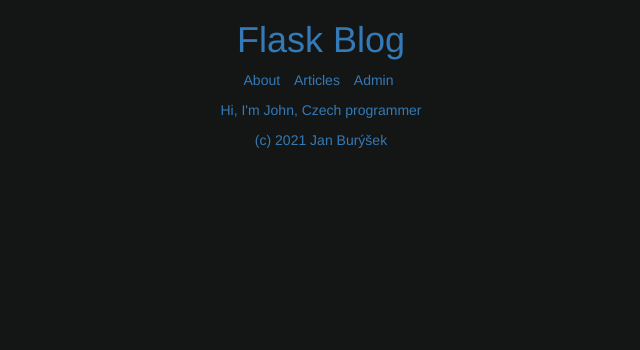
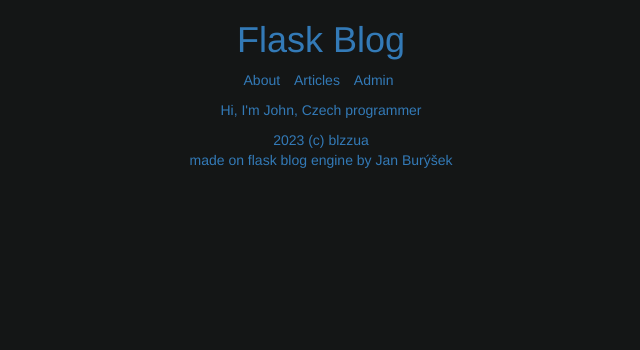
Before and after one commit to blzzua/devops-project, a Flask app: page /about/ in a window 1280 px wide. Shown: the top 350 px of the page, without its empty margins (319-959 px from the left). Run offline with Flask 2, Linux system fonts and the light colour scheme; some libraries are stand-ins or nearby versions.

Commit message:
fix footer copyrigths

```diff
--- a/mdblog/templates/_footer.jinja
+++ b/mdblog/templates/_footer.jinja
@@ -1,5 +1,6 @@
 <footer>
     <p class="text-center">
-        (c) 2021 Jan Burýšek
+        2023 (c) blzzua
+        <br/>made on flask blog engine by Jan Burýšek
     </p>
 </footer>
```
